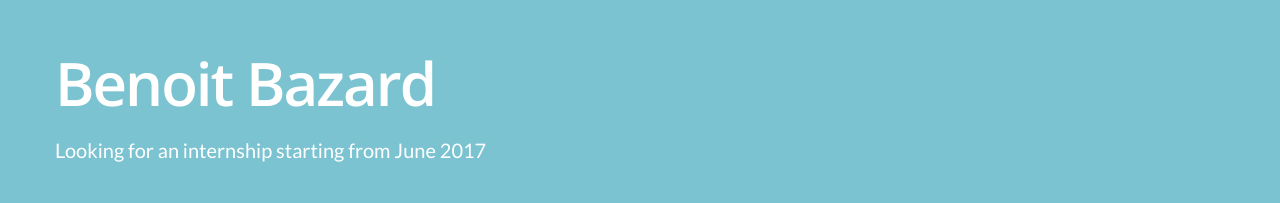
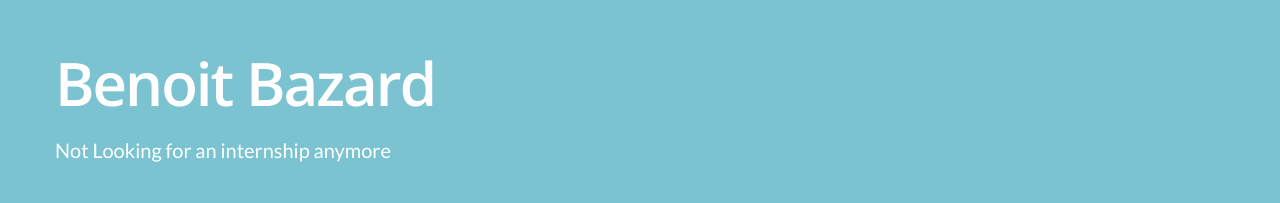
Before and after one commit to BBazard/BBazard.github.io, a plain HTML site: page index.html in a window 1280 px wide. Shown: the part 270-473 px from the top of the page. Drawn offline with nearby package versions, Linux system fonts and the light colour scheme.

Commit message:
no more looking for internship

```diff
--- a/index.html
+++ b/index.html
@@ -41,7 +41,7 @@
       <div class="row">
         <div class="intro-text">
           <h1><span class="name">Benoit Bazard</span></h1>
-          <p>Looking for an internship starting from June 2017</p>
+          <p> Not Looking for an internship anymore </p>
           <a href="#about" class="btn btn-default btn-lg page-scroll">Learn More</a> </div>
       </div>
     </div>
```
